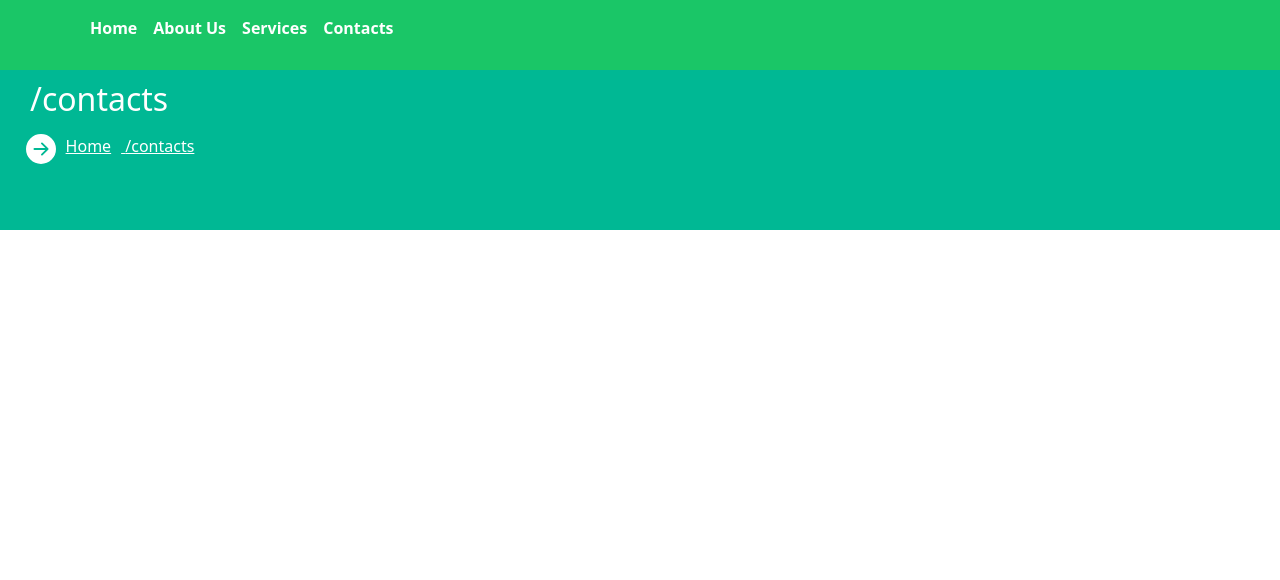
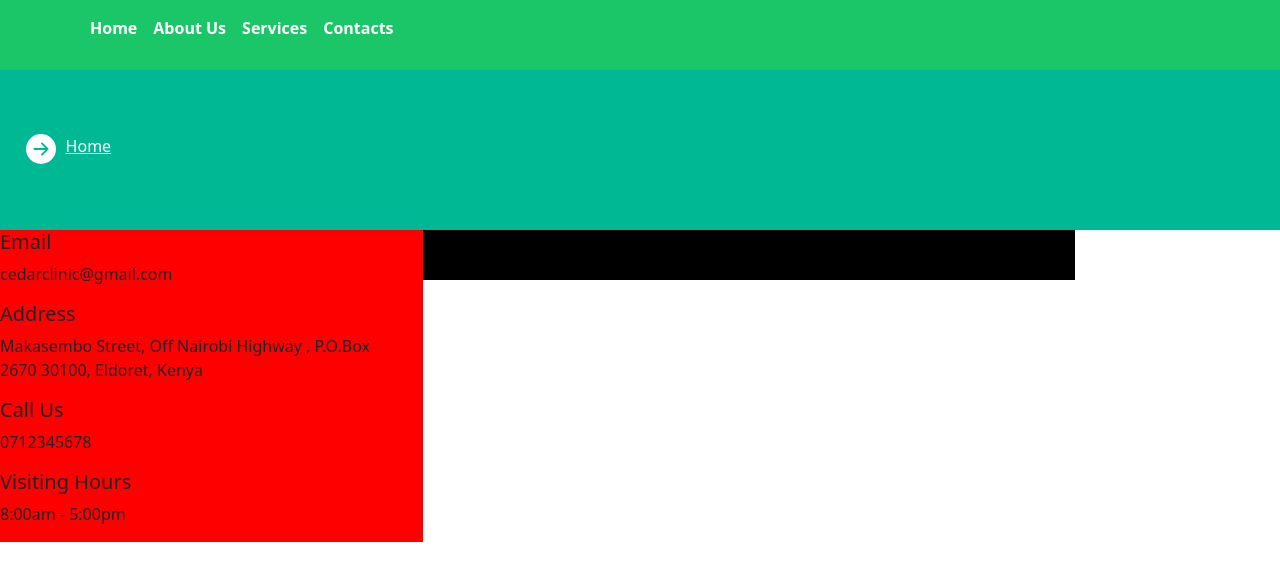
Before and after one commit to Marcelkibor/Cedar-Clinic, a React (Vite) app: page /contacts in a window 1280 px wide. Shown: the top 580 px of the page. Built offline with nearby package versions, Linux system fonts and the light colour scheme.

Commit message:
map div skeleton

```diff
--- a/src/App.css
+++ b/src/App.css
@@ -5,6 +5,14 @@
   justify-content: center;
   width: 120px;
   height: 120px;
+}
+.map-div{
+  position: absolute;
+  width: 600px;
+  height: 500px;
+  margin-top: 15%;
+  right: 10%;
+  background-color: black;
 }
 .rotating-parent{
   width: fit-content;
@@ -305,11 +313,14 @@ color: #fff;
   align-items:center ;
   justify-content: center;
 }
-/* smaller devices */
-@media(max-width:830px){
+/* mid-devices */
+@media(max-width:930px){
   .why-choose-icons{
     width: 100vw;
     margin-top: 10%;
+  }
+  .map-div{
+
   }
   .rotating-parent{
     width: 100vw;
--- a/src/components/Contacts.tsx
+++ b/src/components/Contacts.tsx
@@ -1,13 +1,42 @@
 import React from 'react'
 import Navigation from './Layouts/NavigationBar'
 import ServicesHeader from './Services/ServicesHeader'
-
+import {Row,Col} from 'react-bootstrap';
+import Doc from '../assets/doc.png'
+import Footer from './Layouts/Footer';
 const Contacts = () => {
   return (
-    <div>
+    <>
+      <div>
         <Navigation/>
-        <ServicesHeader pathname = {window.location.pathname}/>
-    </div>
+        <ServicesHeader/>
+      </div>
+     <Row style = {{marginTop:'70px'}}>
+      <Col md={4} sm={6} lg={4} className="mr-2" style={{ backgroundColor: 'red', height: 'fit-content' }}>
+      <>
+      <div>
+      <h5>Email</h5>
+      <p>cedarclinic@gmail.com</p>
+      </div>
+      <div>
+      <h5>Address</h5>
+      <p>Makasembo Street, Off Nairobi Highway , P.O.Box 2670 30100, Eldoret, Kenya</p>
+      </div>
+      <div>
+        <h5>Call Us</h5>
+        <p>0712345678</p>
+      </div>
+      <div>
+        <h5>Visiting Hours</h5>
+        <p>8:00am - 5:00pm </p>
+      </div>
+      </>
+      </Col>
+      <Col md={6} sm={6} lg={6} className="ml-2" style={{ backgroundColor: 'black', height: '50px' }}>
+      </Col>
+    </Row>
+    </>
+
   )
 }
 
```
